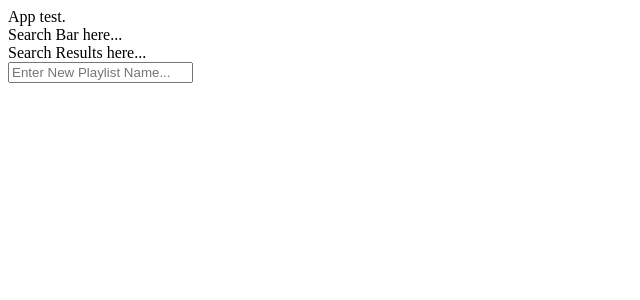
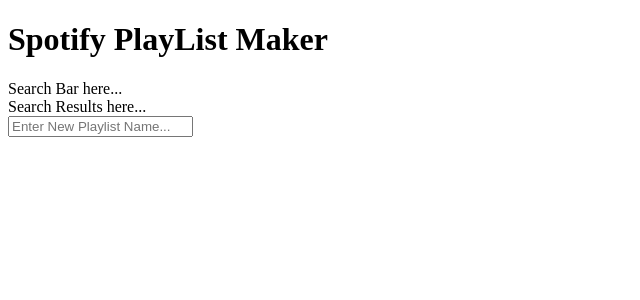
Before and after one commit to SattyikKundu/Codecademy-Portfolio-Project-3, a React (Create React App) app: page / in a window 1280 px wide. Shown: the top 300 px of the page, without its empty margins (0-640 px from the left). Built offline with nearby package versions, Linux system fonts and the light colour scheme.

Commit message:
Added barebones html and structure to <App>

```diff
--- a/src/App/App.js
+++ b/src/App/App.js
@@ -11,14 +11,19 @@
 const App = () => {
 
     return(
-        <>
         <div>
-            App test.
-            <SearchBar />
-            <SearchResults />
-            <PlayList />
+            {/* In <h1> below, replace 'Jammming' title */}
+            <h1>Spotify PlayList Maker</h1>
+
+
+            <div className="App">
+                <SearchBar />
+                <div className="App-playlist">
+                    <SearchResults />
+                    <PlayList />
+                </div>
+            </div>
         </div>
-        </>
     );
 }
 
```
